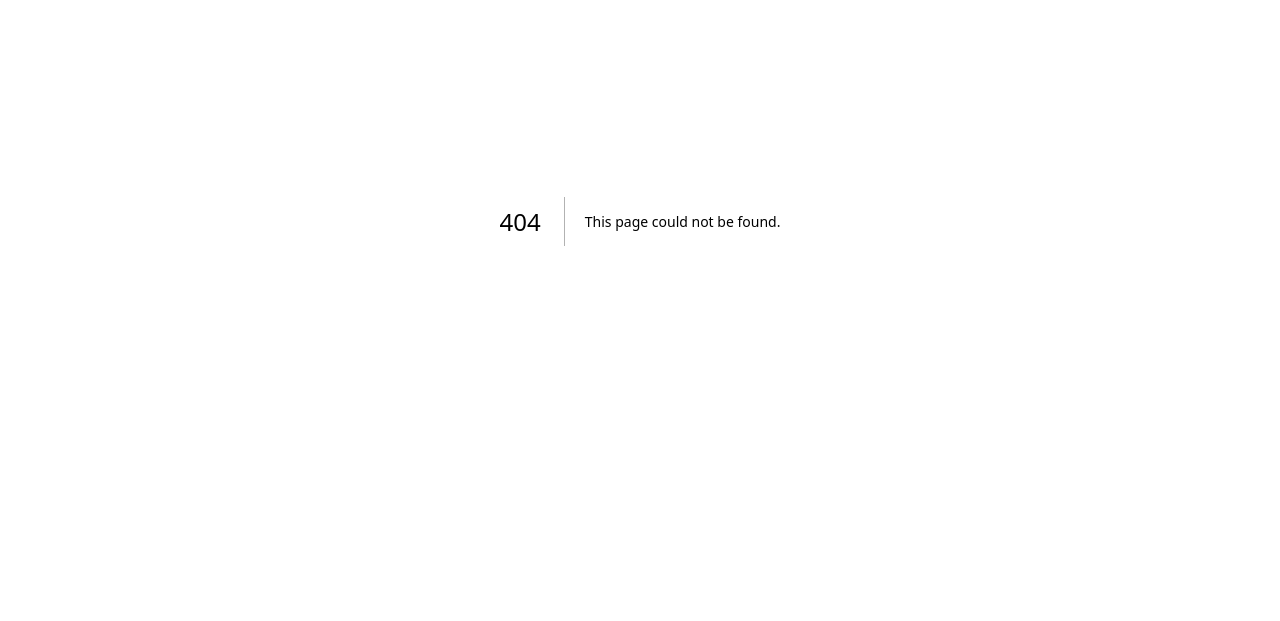
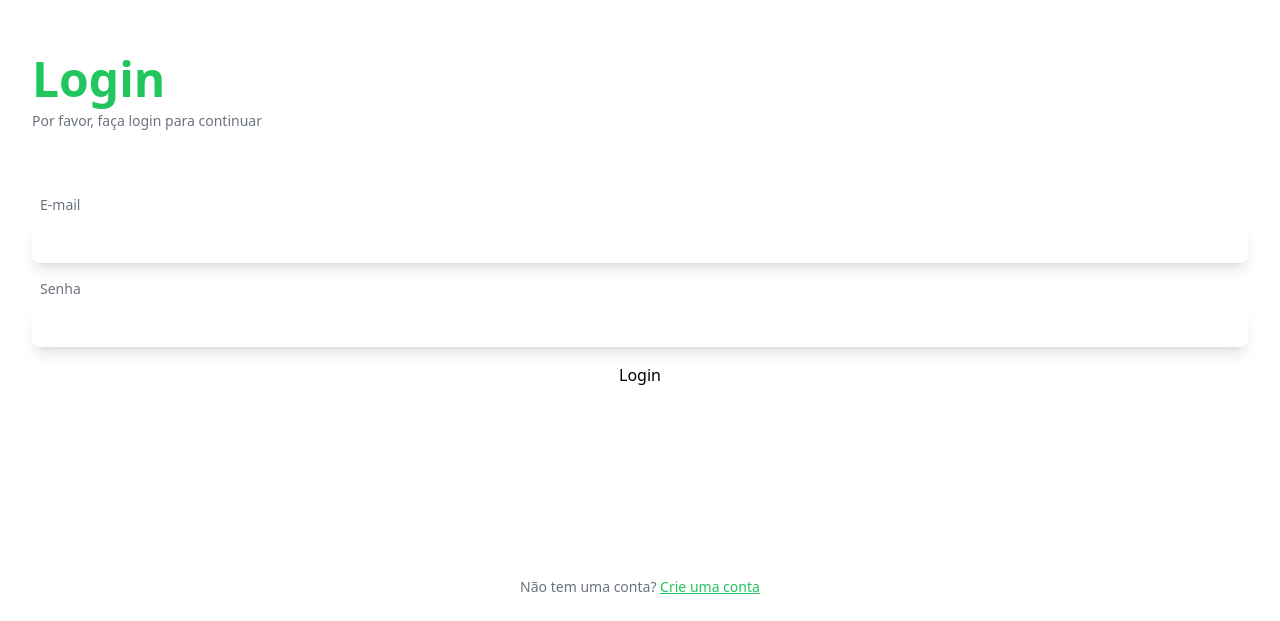
Before and after one commit to mcoutodev/recipes-app, a Next.js app: page /login in a window 1280 px wide. Before the commit this address had no page. Shown: the part 179-800 px from the top of the page. Built offline with nearby package versions, Linux system fonts and the light colour scheme.

Commit message:
Commit inicial

```diff
--- /dev/null
+++ b/app/(root)/home.css
@@ -0,0 +1,19 @@
+@tailwind components;
+
+@layer components {
+    .home-container h1 {
+        @apply font-bold text-center p-4 text-5xl text-green-500 italic;
+    }
+
+    .home-container div {
+        @apply flex flex-col items-center relative h-4/5;
+    }
+
+    .home-container img {
+        @apply h-full object-cover;
+    }
+
+    .home-container button {
+        @apply bg-green-500 text-white font-bold py-2 px-4 rounded-full text-2xl w-60 absolute bottom-8;
+    }
+}
--- /dev/null
+++ b/app/(root)/layout.tsx
@@ -0,0 +1,19 @@
+import '../globals.css';
+import './home.css';
+
+export const metadata = {
+    title: 'Recipes App',
+    description: 'Generated by create next app',
+};
+
+export default function RootLayout({
+    children,
+}: {
+    children: React.ReactNode;
+}) {
+    return (
+        <html lang="en">
+            <body>{children}</body>
+        </html>
+    );
+}
--- /dev/null
+++ b/app/(root)/login/layout.tsx
@@ -0,0 +1,18 @@
+import './login.css';
+
+export const metadata = {
+    title: 'Login',
+    description: 'Generated by Next.js',
+};
+
+export default function RootLayout({
+    children,
+}: {
+    children: React.ReactNode;
+}) {
+    return (
+        <html lang="en">
+            <body>{children}</body>
+        </html>
+    );
+}
--- /dev/null
+++ b/app/(root)/login/login.css
@@ -0,0 +1,33 @@
+@tailwind components;
+
+@layer components {
+    .login-container {
+        @apply justify-center;
+    }
+
+    .login-container section {
+        @apply p-8 flex flex-col gap-16 w-full;
+    }
+
+    .login-container div h1 {
+        @apply text-5xl font-bold mb-2 text-green-500;
+    }
+
+    .login-container div p {
+        @apply text-gray-500 text-sm;
+    }
+
+    .login-container form {
+        @apply flex flex-col gap-2;
+    }
+
+    .login-container label {
+        @apply text-gray-500 text-sm ml-2;
+    }
+
+    .login-container input {
+        @apply mb-2 shadow-lg rounded-lg py-2 px-4 focus:outline-none focus:ring-2 focus:ring-green-500 focus:ring-opacity-50;
+    }
+
+    .login-container button {}
+}
--- /dev/null
+++ b/app/(root)/login/page.tsx
@@ -0,0 +1,26 @@
+import React from 'react';
+
+export default function Login() {
+    return (
+        <>
+            <main className='login-container'>
+                <section>
+                    <div>
+                        <h1>Login</h1>
+                        <p>Por favor, faça login para continuar</p>
+                    </div>
+                    <form>
+                        <label htmlFor="email">E-mail</label>
+                        <input type="email" name="email" id="email" />
+                        <label htmlFor="password">Senha</label>
+                        <input type="password" name="password" id="password" />
+                        <button type="submit">Login</button>
+                    </form>
+                </section>
+            </main>
+            <footer className='footer'>
+                <p>Não tem uma conta? <span>Crie uma conta</span></p>
+            </footer>
+        </>
+    );
+}
--- /dev/null
+++ b/app/(root)/page.tsx
@@ -0,0 +1,19 @@
+import Image from 'next/image';
+import React from 'react';
+
+export default function Home() {
+    return (
+        <>
+            <main className='home-container'>
+                <h1>Recipes App</h1>
+                <div>
+                    <Image src={'https://dummyimage.com/443x665.jpg'} alt='' width={443} height={665} />
+                    <button>Começar</button>
+                </div>
+            </main>
+            <footer className='footer'>
+                <p>Já possui conta? <span>Login</span></p>
+            </footer>
+        </>
+    );
+}
--- a/app/globals.css
+++ b/app/globals.css
@@ -2,26 +2,18 @@
 @tailwind components;
 @tailwind utilities;
 
-:root {
-  --foreground-rgb: 0, 0, 0;
-  --background-start-rgb: 214, 219, 220;
-  --background-end-rgb: 255, 255, 255;
+@layer base {
+    main {
+        @apply flex flex-col items-center h-screen;
+    }
 }
 
-@media (prefers-color-scheme: dark) {
-  :root {
-    --foreground-rgb: 255, 255, 255;
-    --background-start-rgb: 0, 0, 0;
-    --background-end-rgb: 0, 0, 0;
-  }
+@layer components {
+    .footer p {
+        @apply text-center text-gray-500 text-sm absolute bottom-0 py-6 w-full;
+    }
+
+    .footer span {
+        @apply underline text-green-500 cursor-pointer;
+    }
 }
-
-body {
-  color: rgb(var(--foreground-rgb));
-  background: linear-gradient(
-      to bottom,
-      transparent,
-      rgb(var(--background-end-rgb))
-    )
-    rgb(var(--background-start-rgb));
-}
--- a/app/layout.tsx
+++ /dev/null
@@ -1,21 +0,0 @@
-import './globals.css'
-import { Inter } from 'next/font/google'
-
-const inter = Inter({ subsets: ['latin'] })
-
-export const metadata = {
-  title: 'Create Next App',
-  description: 'Generated by create next app',
-}
-
-export default function RootLayout({
-  children,
-}: {
-  children: React.ReactNode
-}) {
-  return (
-    <html lang="en">
-      <body className={inter.className}>{children}</body>
-    </html>
-  )
-}
--- a/app/page.tsx
+++ /dev/null
@@ -1,113 +0,0 @@
-import Image from 'next/image'
-
-export default function Home() {
-  return (
-    <main className="flex min-h-screen flex-col items-center justify-between p-24">
-      <div className="z-10 w-full max-w-5xl items-center justify-between font-mono text-sm lg:flex">
-        <p className="fixed left-0 top-0 flex w-full justify-center border-b border-gray-300 bg-gradient-to-b from-zinc-200 pb-6 pt-8 backdrop-blur-2xl dark:border-neutral-800 dark:bg-zinc-800/30 dark:from-inherit lg:static lg:w-auto  lg:rounded-xl lg:border lg:bg-gray-200 lg:p-4 lg:dark:bg-zinc-800/30">
-          Get started by editing&nbsp;
-          <code className="font-mono font-bold">app/page.tsx</code>
-        </p>
-        <div className="fixed bottom-0 left-0 flex h-48 w-full items-end justify-center bg-gradient-to-t from-white via-white dark:from-black dark:via-black lg:static lg:h-auto lg:w-auto lg:bg-none">
-          <a
-            className="pointer-events-none flex place-items-center gap-2 p-8 lg:pointer-events-auto lg:p-0"
-            href="https://vercel.com?utm_source=create-next-app&utm_medium=appdir-template&utm_campaign=create-next-app"
-            target="_blank"
-            rel="noopener noreferrer"
-          >
-            By{' '}
-            <Image
-              src="/vercel.svg"
-              alt="Vercel Logo"
-              className="dark:invert"
-              width={100}
-              height={24}
-              priority
-            />
-          </a>
-        </div>
-      </div>
-
-      <div className="relative flex place-items-center before:absolute before:h-[300px] before:w-[480px] before:-translate-x-1/2 before:rounded-full before:bg-gradient-radial before:from-white before:to-transparent before:blur-2xl before:content-[''] after:absolute after:-z-20 after:h-[180px] after:w-[240px] after:translate-x-1/3 after:bg-gradient-conic after:from-sky-200 after:via-blue-200 after:blur-2xl after:content-[''] before:dark:bg-gradient-to-br before:dark:from-transparent before:dark:to-blue-700 before:dark:opacity-10 after:dark:from-sky-900 after:dark:via-[#0141ff] after:dark:opacity-40 before:lg:h-[360px]">
-        <Image
-          className="relative dark:drop-shadow-[0_0_0.3rem_#ffffff70] dark:invert"
-          src="/next.svg"
-          alt="Next.js Logo"
-          width={180}
-          height={37}
-          priority
-        />
-      </div>
-
-      <div className="mb-32 grid text-center lg:mb-0 lg:grid-cols-4 lg:text-left">
-        <a
-          href="https://nextjs.org/docs?utm_source=create-next-app&utm_medium=appdir-template&utm_campaign=create-next-app"
-          className="group rounded-lg border border-transparent px-5 py-4 transition-colors hover:border-gray-300 hover:bg-gray-100 hover:dark:border-neutral-700 hover:dark:bg-neutral-800/30"
-          target="_blank"
-          rel="noopener noreferrer"
-        >
-          <h2 className={`mb-3 text-2xl font-semibold`}>
-            Docs{' '}
-            <span className="inline-block transition-transform group-hover:translate-x-1 motion-reduce:transform-none">
-              -&gt;
-            </span>
-          </h2>
-          <p className={`m-0 max-w-[30ch] text-sm opacity-50`}>
-            Find in-depth information about Next.js features and API.
-          </p>
-        </a>
-
-        <a
-          href="https://nextjs.org/learn?utm_source=create-next-app&utm_medium=appdir-template-tw&utm_campaign=create-next-app"
-          className="group rounded-lg border border-transparent px-5 py-4 transition-colors hover:border-gray-300 hover:bg-gray-100 hover:dark:border-neutral-700 hover:dark:bg-neutral-800 hover:dark:bg-opacity-30"
-          target="_blank"
-          rel="noopener noreferrer"
-        >
-          <h2 className={`mb-3 text-2xl font-semibold`}>
-            Learn{' '}
-            <span className="inline-block transition-transform group-hover:translate-x-1 motion-reduce:transform-none">
-              -&gt;
-            </span>
-          </h2>
-          <p className={`m-0 max-w-[30ch] text-sm opacity-50`}>
-            Learn about Next.js in an interactive course with&nbsp;quizzes!
-          </p>
-        </a>
-
-        <a
-          href="https://vercel.com/templates?framework=next.js&utm_source=create-next-app&utm_medium=appdir-template&utm_campaign=create-next-app"
-          className="group rounded-lg border border-transparent px-5 py-4 transition-colors hover:border-gray-300 hover:bg-gray-100 hover:dark:border-neutral-700 hover:dark:bg-neutral-800/30"
-          target="_blank"
-          rel="noopener noreferrer"
-        >
-          <h2 className={`mb-3 text-2xl font-semibold`}>
-            Templates{' '}
-            <span className="inline-block transition-transform group-hover:translate-x-1 motion-reduce:transform-none">
-              -&gt;
-            </span>
-          </h2>
-          <p className={`m-0 max-w-[30ch] text-sm opacity-50`}>
-            Explore the Next.js 13 playground.
-          </p>
-        </a>
-
-        <a
-          href="https://vercel.com/new?utm_source=create-next-app&utm_medium=appdir-template&utm_campaign=create-next-app"
-          className="group rounded-lg border border-transparent px-5 py-4 transition-colors hover:border-gray-300 hover:bg-gray-100 hover:dark:border-neutral-700 hover:dark:bg-neutral-800/30"
-          target="_blank"
-          rel="noopener noreferrer"
-        >
-          <h2 className={`mb-3 text-2xl font-semibold`}>
-            Deploy{' '}
-            <span className="inline-block transition-transform group-hover:translate-x-1 motion-reduce:transform-none">
-              -&gt;
-            </span>
-          </h2>
-          <p className={`m-0 max-w-[30ch] text-sm opacity-50`}>
-            Instantly deploy your Next.js site to a shareable URL with Vercel.
-          </p>
-        </a>
-      </div>
-    </main>
-  )
-}
--- a/next.config.js
+++ b/next.config.js
@@ -1,4 +1,13 @@
 /** @type {import('next').NextConfig} */
-const nextConfig = {}
+const nextConfig = {
+    images: {
+        remotePatterns: [
+            {
+                protocol: 'https',
+                hostname: 'dummyimage.com',
+            },
+        ],
+    },
+};
 
-module.exports = nextConfig
+module.exports = nextConfig;
```
Also changed, not shown: tsconfig.json (indentation only), 1 other file (tests, documents, lock files or other folders).
